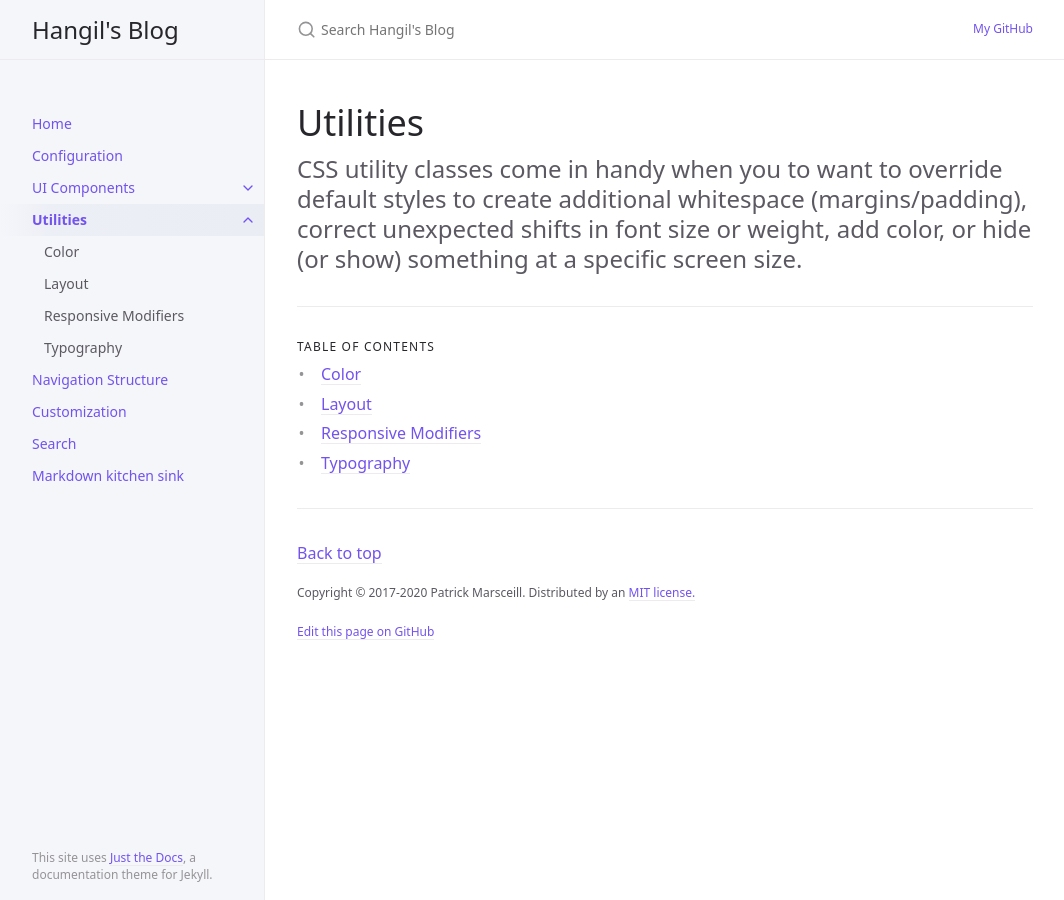
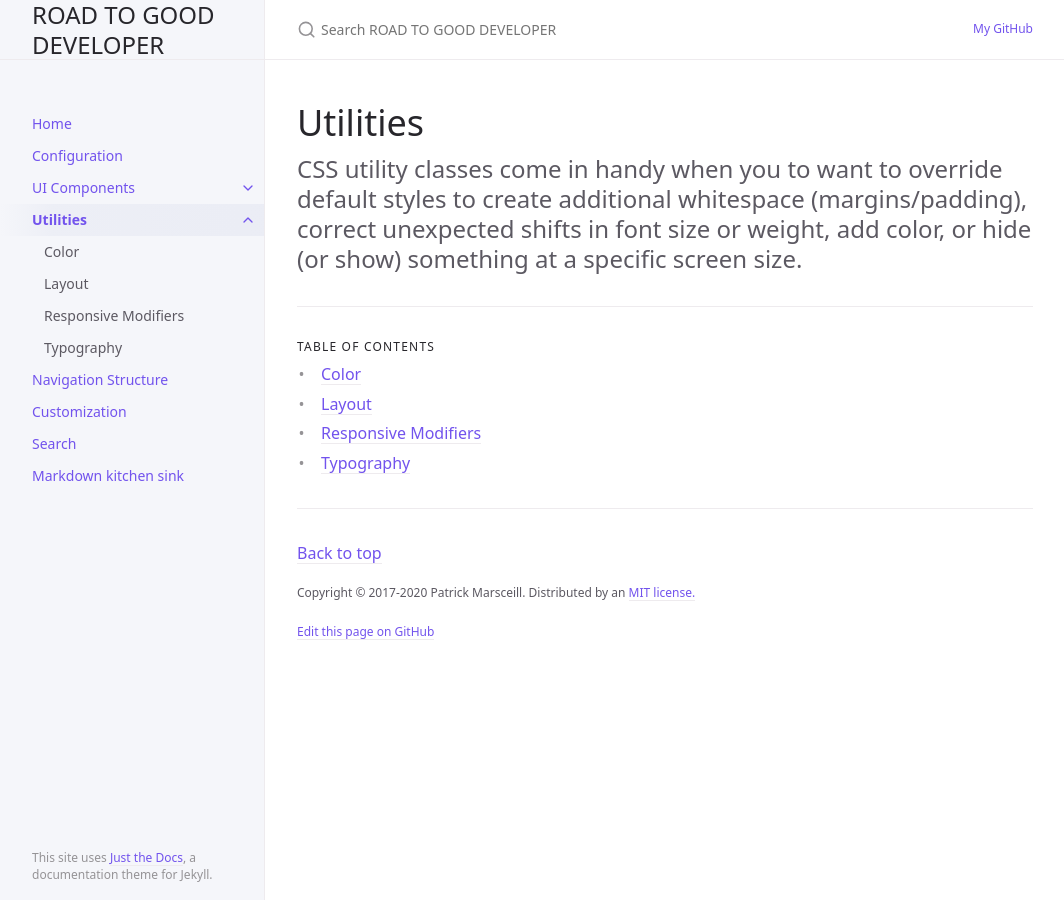
Before and after one commit to hangillee/hangillee.github.io, a Jekyll site: the page built from docs/utilities/utilities.md, in a window 1280 px wide. Shown: the whole page, without its empty margins (107-1171 px from the left). Built offline with Jekyll 4.4.1, drawn with Linux system fonts in a browser that asks for light colours.

Commit message:
CHORE Edit git blog title

```diff
--- a/_config.yml
+++ b/_config.yml
@@ -14,8 +14,8 @@
 # You can create any custom variable you would like, and they will be accessible
 # in the templates via {{ site.myvariable }}.
 locale: "ko-KR"
-title: Hangil's Blog
-description: 개발 공부 일지
+title: ROAD TO GOOD DEVELOPER
+description: 좋은 개발자 되기.
 baseurl: "/" # the subpath of your site, e.g. /blog
 url: "https://hangillee.github.io" # the base hostname & protocol for your site, e.g. http://example.com
 repository: "hangillee/hangillee.github.io"
```
